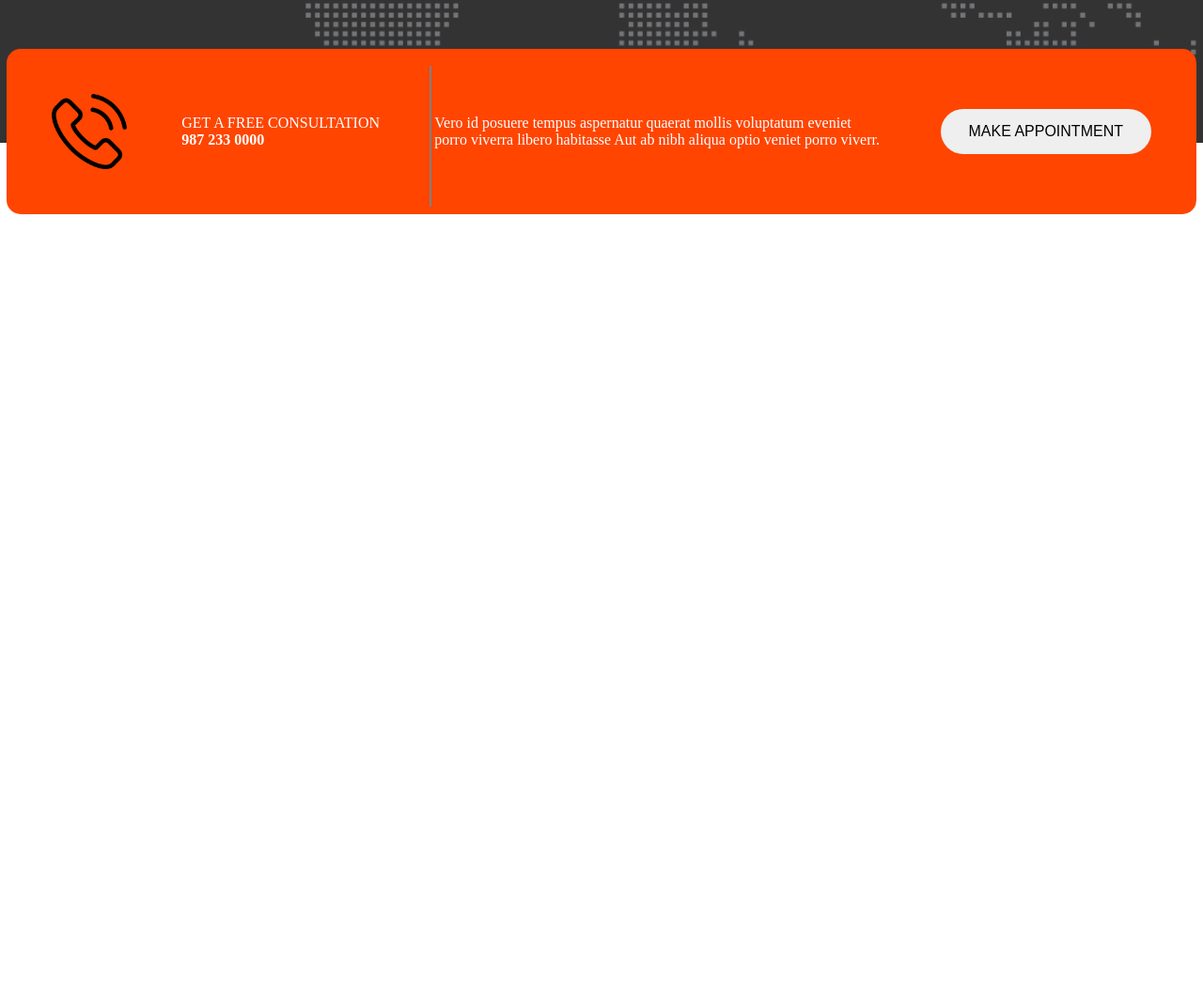
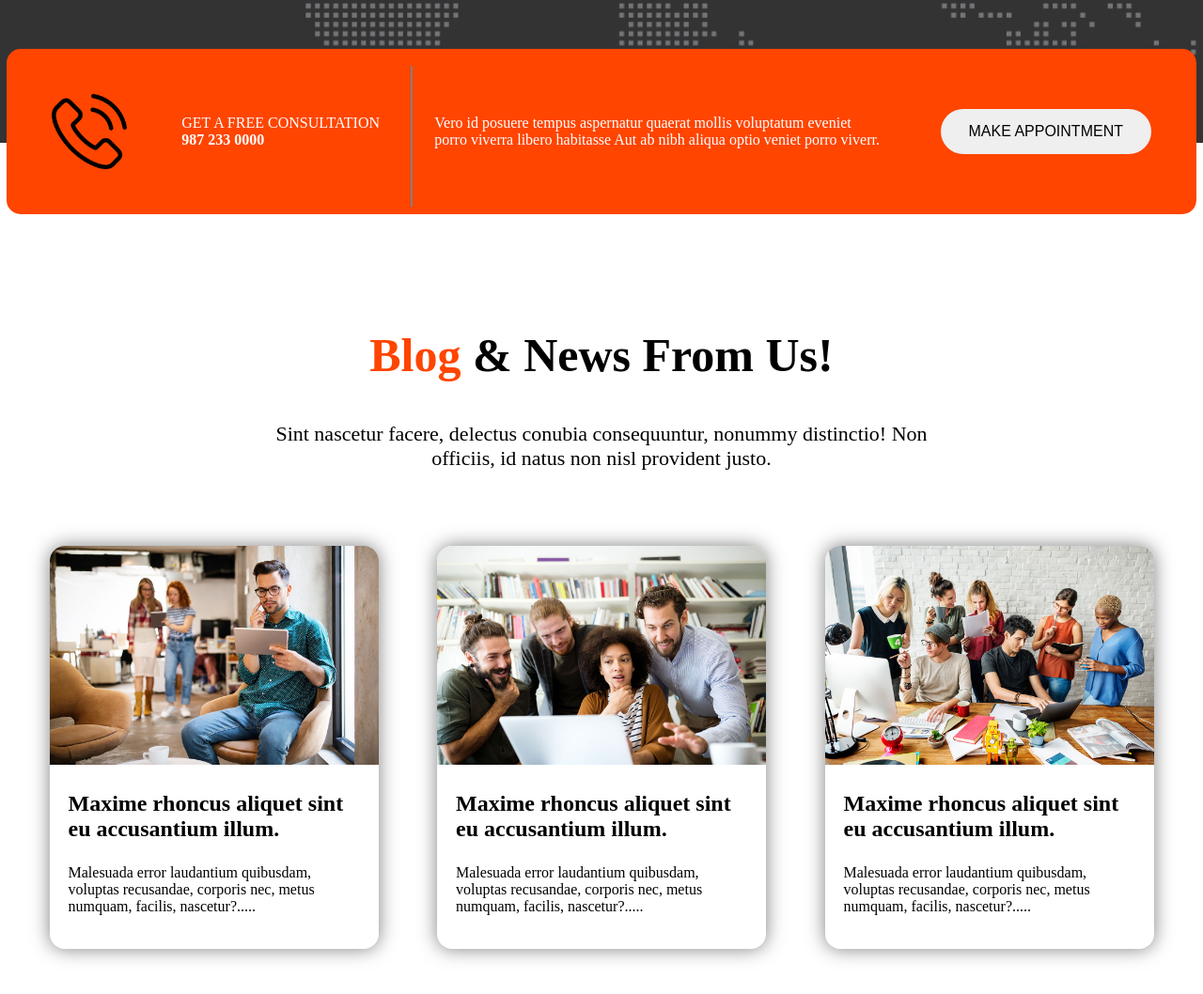
Before and after one commit to Naim-Ahmad/digital-agency, a plain HTML site: page index.html in a window 1280 px wide. Shown: the part 1318-2376 px from the top of the page at 94% size. Before the commit the page ends 1546 px from the top, so only its background shows below. Drawn offline with Linux system fonts and the light colour scheme.

Commit message:
added blogs section

```diff
--- a/index.html
+++ b/index.html
@@ -42,7 +42,7 @@
         <div class="services-content">
           <div class="service-info">
             <button class="btn rounded">Service List</button>
-            <h2><span class="primary">Services</span> We Can Help You With !</h2>
+            <h2 class="service-title"><span class="primary">Services</span> We Can Help You With !</h2>
             <p class="description">
               Vero id posuere tempus aspernatur quaerat mollis voluptatum eveniet porro viverra libero habitasse porro fames quos
               pharetra diam cupidatat ligula! Netus! Quos dignissi mos laoreet.
@@ -81,6 +81,7 @@
         </div>
       </div>
     </section>
+    <!-- appointment section -->
     <section class="appointment-section">
 
         <img class="icon" src="asset/icons/phone-call.png" alt="phone call">
@@ -93,8 +94,37 @@
         <div>
           <button class="btn rounded">make appointment</button>
         </div>
-
     </section>
+    <article>
+      <div class="article-header">
+        <h2 class="blog-section-title"><span class="primary">Blog</span> & News From Us!</h2>
+        <p class="description">
+          Sint nascetur facere, delectus conubia consequuntur, nonummy distinctio! Non officiis, id natus non nisl provident
+          justo.
+        </p>
+      </div>
+      <div class="blogs-container">
+        <div class="blogs-item">
+          <img src="asset/image/blog-1.jpg" alt="blog one">
+          <h3 class="blog-title">Maxime rhoncus aliquet sint eu accusantium illum.</h3>
+          <p>
+            Malesuada error laudantium quibusdam, voluptas recusandae, corporis nec, metus numquam, facilis, nascetur?.....
+          </p>
+        </div>
+        <div class="blogs-item">
+          <img src="asset/image/blog-2.jpg" alt="blog two">
+          <h3 class="blog-title">Maxime rhoncus aliquet sint eu accusantium illum.</h3>
+          <p>Malesuada error laudantium quibusdam, voluptas recusandae, corporis nec, metus numquam, facilis, nascetur?.....</p>
+        </div>
+        <div class="blogs-item">
+          <img src="asset/image/blog-3.jpg" alt="blog three">
+          <h3 class="blog-title">Maxime rhoncus aliquet sint eu accusantium illum.</h3>
+          <p>
+            Malesuada error laudantium quibusdam, voluptas recusandae, corporis nec, metus numquam, facilis, nascetur?.....
+          </p>
+        </div>
+      </div>
+    </article>
    </main>
    <footer></footer>
   </body>
--- a/styles/style.css
+++ b/styles/style.css
@@ -99,6 +99,10 @@ header {
 .service-list {
   padding-left: 17px;
 }
+.service-title {
+  font-size: 40px;
+  font-weight: 700;
+}
 .services-overview-container {
   display: flex;
   flex-wrap: wrap;
@@ -162,5 +166,41 @@ header {
   background-color: gray;
   position: absolute;
   top: 18px;
-  left: 450px;
+  left: 430px;
 }
+/* blogs section styles */
+.article-header {
+  text-align: center;
+  width: 750px;
+  padding-top: 5rem;
+  margin: 0 auto;
+  margin-bottom: 5rem;
+}
+.blogs-container {
+  display: flex;
+  justify-content: space-evenly;
+  gap: 10px;
+  padding-bottom: 3rem;
+}
+.blogs-item {
+  max-width: 350px;
+  border-radius: 1rem;
+  box-shadow: 0px 0px 20px 0px rgba(0, 0, 0, 0.5);
+  overflow: hidden;
+  padding-bottom: 20px;
+}
+.blog-section-title {
+  font-size: 50px;
+  font-weight: 700;
+}
+.blog-title {
+  font-size: 24px;
+  font-weight: 700;
+}
+.blog-title,
+.blog-title ~ p {
+  padding: 0px 20px;
+}
+.blogs-container img {
+  width: 100%;
+}
```
